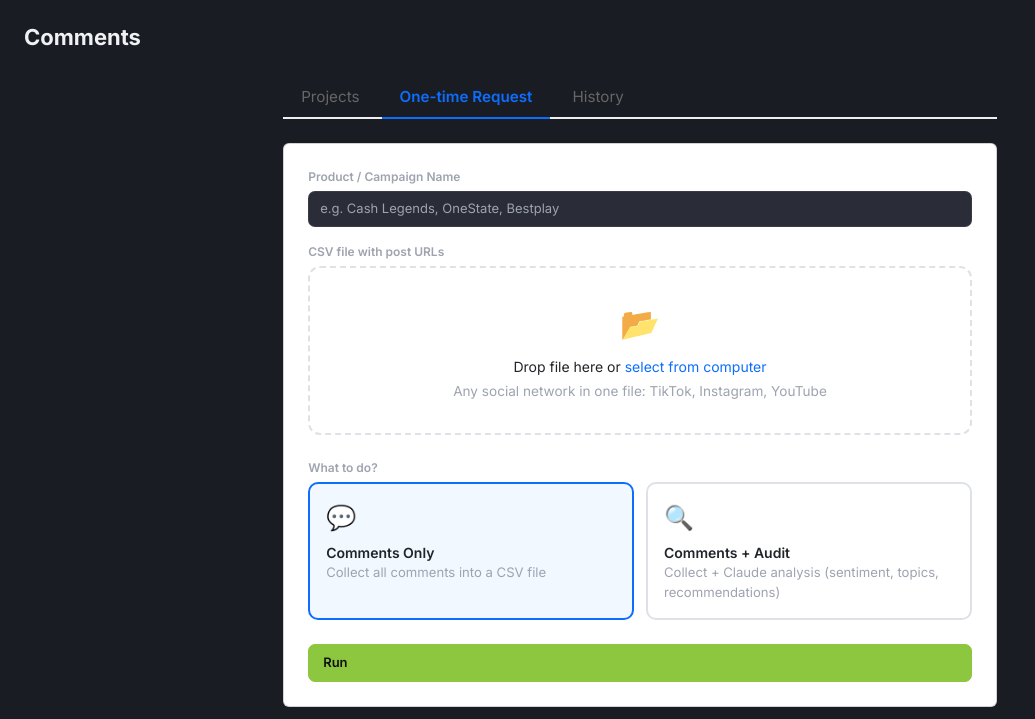
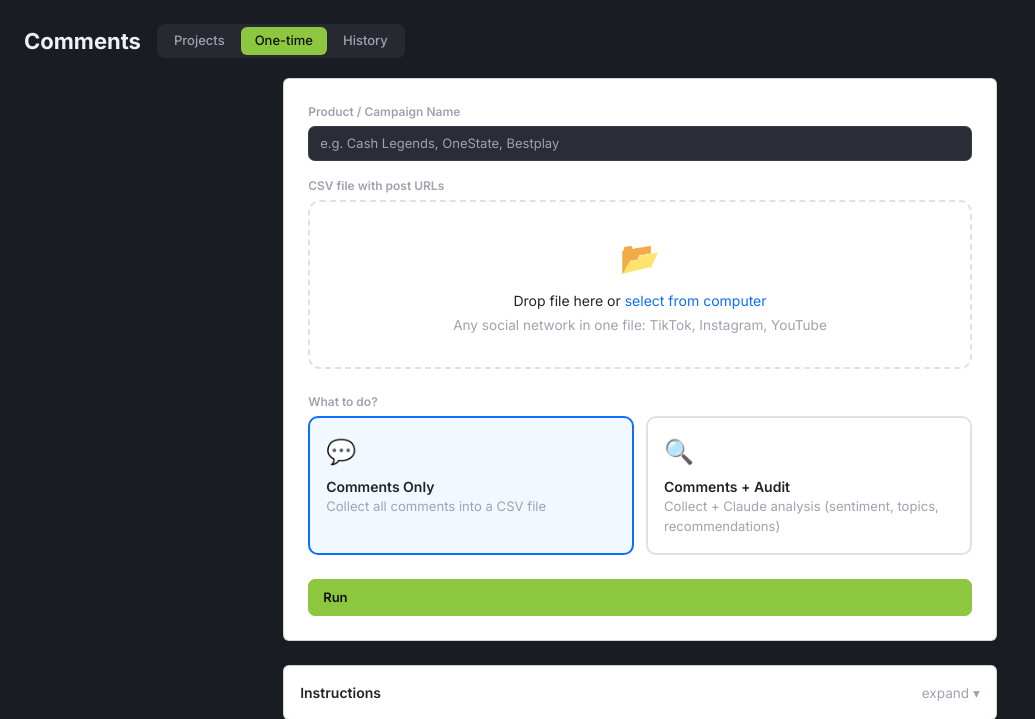
Before and after one commit to UGCninja/trendwatch-platform-, a FastAPI app: template app/templates/comments.html in a window 1280 px wide. Shown: the part 50-769 px from the top of the page, without its empty margins (0-1035 px from the left). Run offline with FastAPI, Linux system fonts and the light colour scheme; the template is opened without the code that fills it, so the values that code supplies are empty.

Commit message:
feat: unified pill tab style across Comments and Enrich sections
- Comments: Projects | One-time pills in header (same style as Campaigns/Tags)
- Comment Projects: Projects | One-time pills with active state on Projects
- Enrich: New Request | History pills replacing old page-tabs style
- Comments history retention already 30 days (shared cleanup cutoff with Enrich)

Co-Authored-By: Claude Sonnet 4.6 <noreply@anthropic.com>

```diff
--- a/app/templates/comments.html
+++ b/app/templates/comments.html
@@ -1,17 +1,16 @@
 {% extends "base.html" %}
 {% block content %}
-<div class="page-header">
-  <h1 class="page-title">Comments</h1>
+<div style="display:flex;align-items:center;gap:16px;margin-bottom:20px">
+  <h2 style="font-size:22px;font-weight:700;margin:0">Comments</h2>
+  <div style="display:flex;gap:2px;background:rgba(255,255,255,.06);border-radius:8px;padding:3px">
+    <a href="/comments/projects" style="padding:4px 14px;border-radius:6px;font-size:13px;font-weight:500;text-decoration:none;color:var(--text-muted)">Projects</a>
+    <button id="pill-new" onclick="switchTab('new')" style="padding:4px 14px;border-radius:6px;font-size:13px;font-weight:500;border:none;cursor:pointer;background:var(--accent,#b6f542);color:#111">One-time</button>
+    <button id="pill-history" onclick="switchTab('history')" style="padding:4px 14px;border-radius:6px;font-size:13px;font-weight:500;border:none;cursor:pointer;background:none;color:var(--text-muted)">History</button>
+  </div>
 </div>
 
 <div class="row justify-content-center">
   <div class="col-md-7">
-
-    <div class="page-tabs mb-4">
-      <a href="/comments/projects" class="page-tab">Projects</a>
-      <button class="page-tab active" onclick="switchTab('new')">One-time Request</button>
-      <button class="page-tab" onclick="switchTab('history')">History</button>
-    </div>
 
     <div id="panel-history" style="display:none">
       <div id="history-list"><div class="text-muted text-center py-4">Loading...</div></div>
@@ -152,8 +151,10 @@ dropZone.addEventListener('drop',e=>{
 form.addEventListener('submit',()=>{form.style.display='none';loading.style.display='block';});
 
 function switchTab(tab) {
-  document.querySelectorAll('.page-tab').forEach(b => b.classList.remove('active'));
-  event.target.classList.add('active');
+  const active = {background:'var(--accent,#b6f542)', color:'#111'};
+  const inactive = {background:'none', color:'var(--text-muted)'};
+  Object.assign(document.getElementById('pill-new').style, tab === 'new' ? active : inactive);
+  Object.assign(document.getElementById('pill-history').style, tab === 'history' ? active : inactive);
   document.getElementById('panel-new').style.display = tab === 'new' ? '' : 'none';
   document.getElementById('panel-history').style.display = tab === 'history' ? '' : 'none';
   if (tab === 'history') loadHistory();
```
Also changed, not shown: app/templates/comment_projects.html (+8 -2 lines), app/templates/enrich.html (+10 -10 lines).
